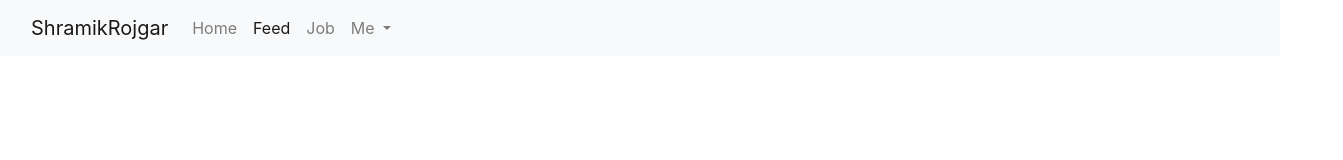
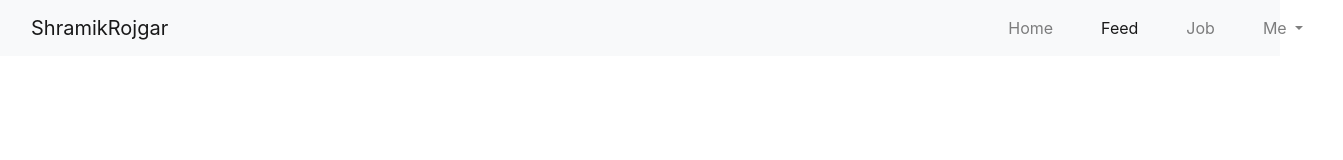
Before and after one commit to Bhakti2/SharmikRojgar, a plain HTML site: page index.html in a window 1280 px wide. Shown: the whole page, 1343 px wide, since content can reach past the window. Drawn offline with nearby package versions, Linux system fonts and the light colour scheme; no server answers.

Commit message:
five commit

```diff
--- a/index.html
+++ b/index.html
@@ -19,19 +19,27 @@
       <button class="navbar-toggler" type="button" data-bs-toggle="collapse" data-bs-target="#navbarNavDropdown" aria-controls="navbarNavDropdown" aria-expanded="false" aria-label="Toggle navigation">
         <span class="navbar-toggler-icon"></span>
       </button>
-      <div class="collapse navbar-collapse" id="navbarNavDropdown">
+      <div class="collapse navbar-collapse navbar-custom" id="navbarNavDropdown">
         <ul class="navbar-nav">
           <li class="nav-item">
-            <a class="nav-link  " aria-current="page" href="#">Home</a>
+
+            <a class="nav-link  " style="    padding-right: 2.5rem;
+            padding-left: 0.5rem;"aria-current="page" href="#">Home</a>
           </li>
           <li class="nav-item">
-            <a class="nav-link  active " href="#">Feed</a>
+
+            <a class="nav-link  active "style="    padding-right: 2.5rem;
+            padding-left: 0.5rem;" href="#">Feed</a>
           </li>
           <li class="nav-item">
-            <a class="nav-link " href="#">Job</a>
+
+            <a class="nav-link " style="    padding-right: 2.5rem;
+            padding-left: 0.5rem;" href="#">Job</a>
           </li>
           <li class="nav-item dropdown">
-            <a class="nav-link dropdown-toggle" href="#" id="navbarDropdownMenuLink" role="button" data-bs-toggle="dropdown" aria-expanded="false">
+
+            <a class="nav-link dropdown-toggle "style="    padding-right: 2.5rem;
+            padding-left: 0.5rem;" href="#" id="navbarDropdownMenuLink" role="button" data-bs-toggle="dropdown" aria-expanded="false">
               Me
             </a>
             <ul class="dropdown-menu" aria-labelledby="navbarDropdownMenuLink">
@@ -75,6 +83,9 @@
 <!-- feedsection end -->
 
 <script src="https://ajax.googleapis.com/ajax/libs/angularjs/1.6.9/angular.min.js"></script>
-    <script src="/app.js"></script>
+
+<script src="https://ajax.googleapis.com/ajax/libs/jquery/1.12.4/jquery.min.js"></script>
+<script src="https://cdn.jsdelivr.net/npm/bootstrap@4.6.0/dist/js/bootstrap.min.js"></script>
+<script src="/app.js"></script>
 </body>
 </html>
--- a/style/style.css
+++ b/style/style.css
@@ -4,6 +4,10 @@
     height: 50px;
     width: 50px;
     color: black;
+}
+
+.navbar-custom{
+    margin-left: 67%;
 }
 
 /* navbar end */
@@ -60,8 +64,9 @@
 .extra{
     margin-left: 2%;
 }
-/* .feed-para{
-    overflow: hidden;
-  max-width: 75ch;
-} */
+.icon-custom{
+
+    margin-left: 10%;
+    font-size: 30px;
+}
 /* feed ssection end */
```
